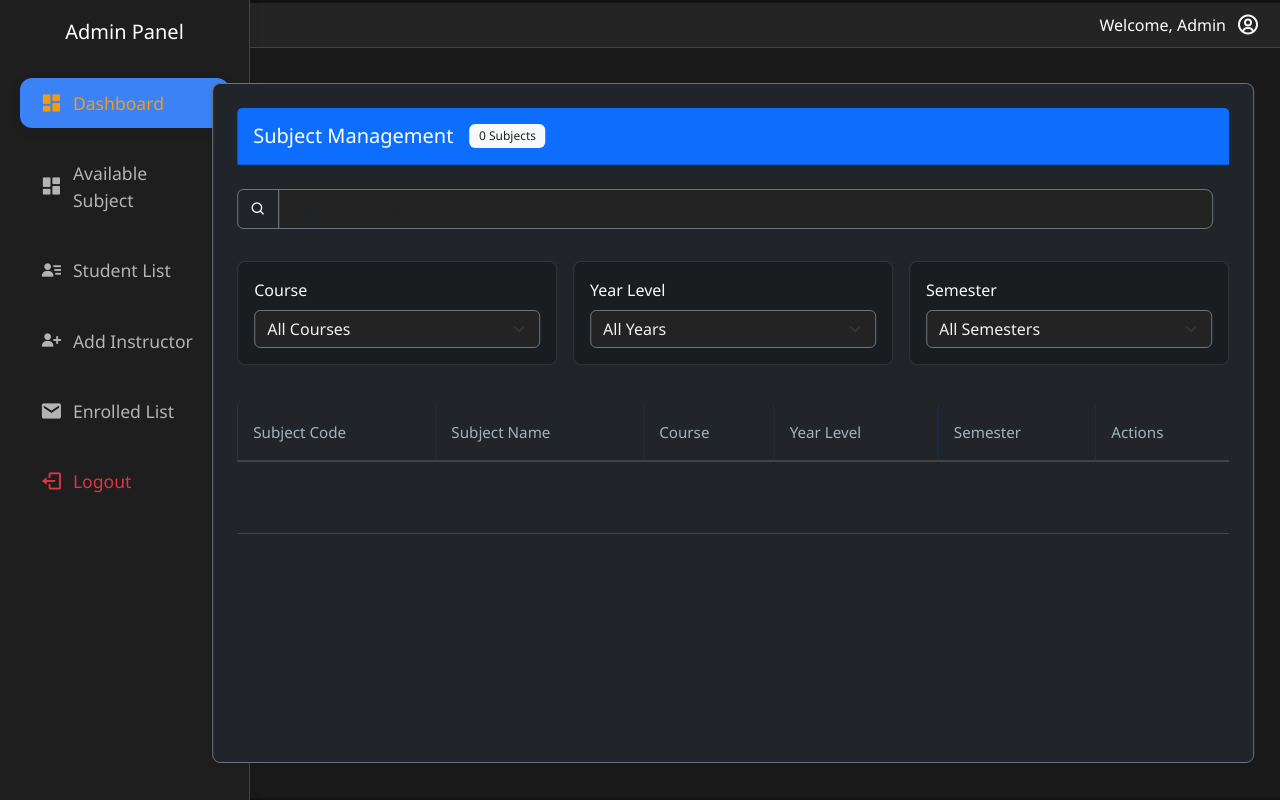
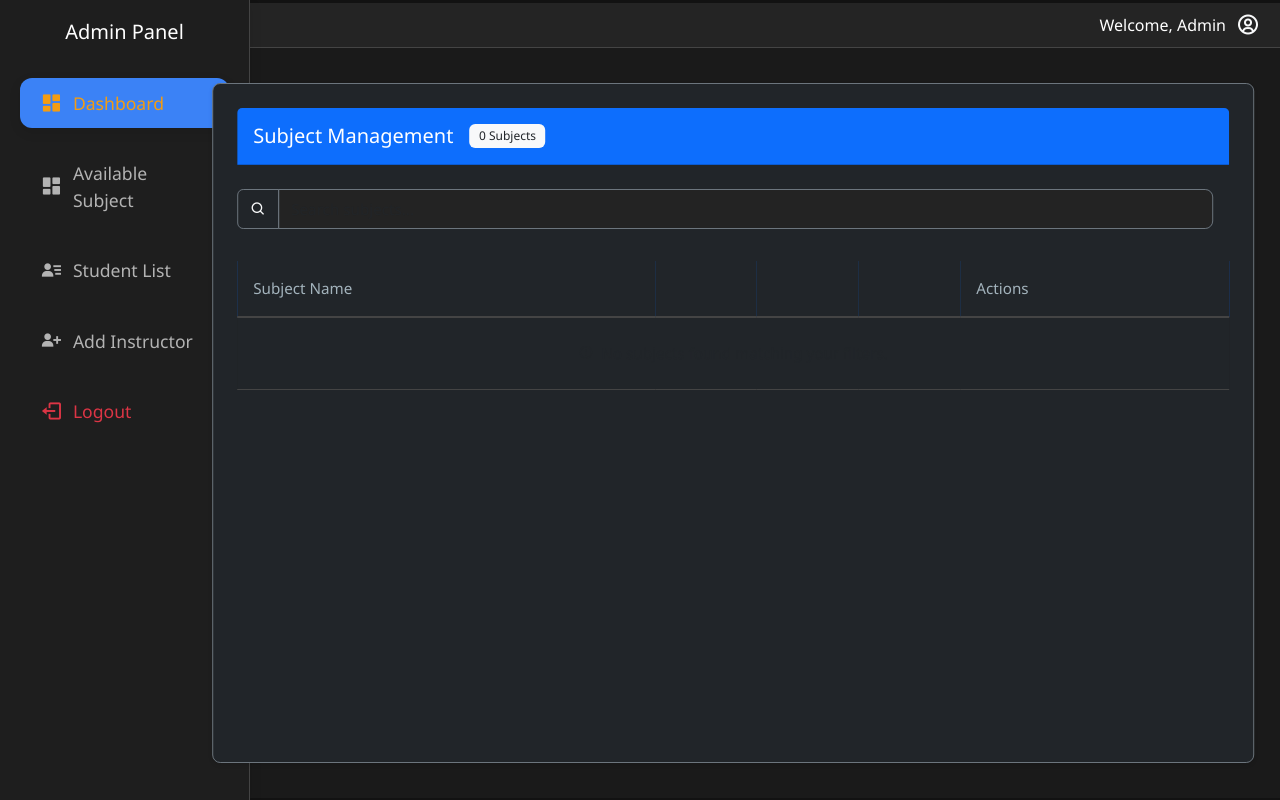
Before and after one commit to Frieren-2/Subject_enrollment_System, a Flask app: page /admin_dashboard in a window 1280 px wide. Run offline with Flask 3, Linux system fonts and the light colour scheme; the visitor is signed in with stand-in values (Sample User, id 1); data that the repository does not hold is empty; some libraries are stand-ins or nearby versions.

Commit message:
Your commit message here

```diff
--- a/app.py
+++ b/app.py
@@ -9,7 +9,7 @@
 app.config['MYSQL_HOST'] = 'localhost'
 app.config['MYSQL_USER'] = 'root'
 app.config['MYSQL_PASSWORD'] = ''
-app.config['MYSQL_DB'] = 'subject_enlist'
+app.config['MYSQL_DB'] = 'subject_enlisting'
 
 mysql = MySQL(app)
 
@@ -139,20 +139,20 @@
 
         if request.method == 'POST':
             subject_code = request.form['subject_code']
-            subject_name = request.form['subject_name']
+            subject = request.form['subject']
             course_id = request.form['course_id']
             year = request.form['year']
             semester = request.form['semester']
             room = request.form['room']
             start_time = request.form['start_time']
             end_time = request.form['end_time']
-            days = ','.join(request.form.getlist('days'))
+            day_of_week = ','.join(request.form.getlist('day_of_week'))
 
             insert_query = """
-                INSERT INTO subject (subject_code, subject, course_id, year, semester, room, start_time, end_time, days)
+                INSERT INTO subj_avail (subject_code, subject, course_id, year, semester, room, start_time, end_time, day_of_week)
                 VALUES (%s, %s, %s, %s, %s, %s, %s, %s, %s)
             """
-            cursor.execute(insert_query, (subject_code, subject_name, course_id, year, semester, room, start_time, end_time, days))
+            cursor.execute(insert_query, (subject_code, subject, course_id, year, semester, room, start_time, end_time, day_of_week))
             mysql.connection.commit()
 
             return redirect(url_for('admin_dashboard'))
--- a/template/admin_dashboard.html
+++ b/template/admin_dashboard.html
@@ -25,76 +25,25 @@
                  value="{{ request.args.get('search', '') }}">
         </div>
       </div>
-
-      <!-- Course Filter -->
-      <div class="col-md-4">
-        <div class="filter-group">
-          <label class="text-light mb-2">Course</label>
-          <select class="form-select bg-dark text-light border-secondary" id="courseFilter">
-            <option value="">All Courses</option>
-            <option value="1" {% if request.args.get('course') == 'BSCS' %}selected{% endif %}>BS Computer Science</option>
-            <option value="2" {% if request.args.get('course') == 'BSIT' %}selected{% endif %}>BS Information Technology</option>
-          </select>
-        </div>
-      </div>
-
-      <!-- Year Filter -->
-      <div class="col-md-4">
-        <div class="filter-group">
-          <label class="text-light mb-2">Year Level</label>
-          <select class="form-select bg-dark text-light border-secondary" id="yearFilter">
-            <option value="">All Years</option>
-            {% for year in ['1st Year', '2nd Year', '3rd Year', '4th Year'] %}
-            <option value="{{ year }}" {% if request.args.get('year') == year %}selected{% endif %}>{{ year }}</option>
-            {% endfor %}
-          </select>
-        </div>
-      </div>
-
-      <!-- Semester Filter -->
-      <div class="col-md-4">
-        <div class="filter-group">
-          <label class="text-light mb-2">Semester</label>
-          <select class="form-select bg-dark text-light border-secondary" id="semesterFilter">
-            <option value="">All Semesters</option>
-            <option value="1st Semester" {% if request.args.get('semester') == '1' %}selected{% endif %}>1st Semester</option>
-            <option value="2nd Semester" {% if request.args.get('semester') == '2' %}selected{% endif %}>2nd Semester</option>
-          </select>
-        </div>
-      </div>
-    </div>
-  </div>
-
   <!-- Table Section -->
   <div class="table-responsive">
     <table class="table table-hover table-dark align-middle border-secondary">
       <thead class="bg-primary text-white">
         <tr>
-          <th>Subject Code</th>
           <th>Subject Name</th>
-          <th>Course</th>
-          <th>Year Level</th>
-          <th>Semester</th>
+          <th></th>
+          <th></th>
+          <th></th>
           <th>Actions</th>
         </tr>
       </thead>
       <tbody>
         {% for subject in subjects %}
         <tr>
-          <td>{{ subject.subject_code }}</td>
           <td>{{ subject.subject }}</td>
-          <td>
-            <span class="badge {% if subject.course_id == 'BSCS' %}bg-info{% else %}bg-success{% endif %}">
-              {{ subject.course_id }}
-            </span>
-          </td>
+          <td></td>
           <td>{{ subject.year }}</td>
-          <td>
-            <span class="badge bg-secondary">
-              {% if subject.semester == '1' %}1st{% elif subject.semester == '2' %}2nd{% else %}{{ subject.semester }}{% endif %}
-            </span>
-          </td>
-
+          <td></td>
           <td>
             <div class="btn-group btn-group-sm">
               <button type="button" class="btn btn-outline-warning" data-bs-toggle="modal" data-bs-target="#editSubject{{ subject.subject_id }}">
--- a/template/available_sub.html
+++ b/template/available_sub.html
@@ -18,8 +18,10 @@
                     <thead class="table-light">
                         <tr>
                             <th>Subject Code</th>
-                            <th>Subject Name</th>
+                            <th>Subject</th>
+                            <th>Course</th>
                             <th>Units</th>
+                            <th>Room</th>
                             <th>Time</th>
                             <th>Day</th>
                             <th>Year Level</th>
--- a/template/base.html
+++ b/template/base.html
@@ -138,11 +138,6 @@
                     <i class='bx bxs-user-plus'></i> <span>Add Instructor</span>
                 </a>
             </li>
-            <li class="nav-item">
-                <a class="nav-link" href="{{ url_for('student_dashboard') }}">
-                    <i class='bx bxs-envelope'></i> <span>Enrolled List</span>
-                </a>
-            </li>
             <li class="nav-item mt-auto">
                 <a class="nav-link text-danger" href="{{ url_for('logout') }}">
                     <i class='bx bx-log-out'></i> <span>Logout</span>
```
Also changed, not shown: template/student_dashboard.html (deleted, +0 -64 lines).
